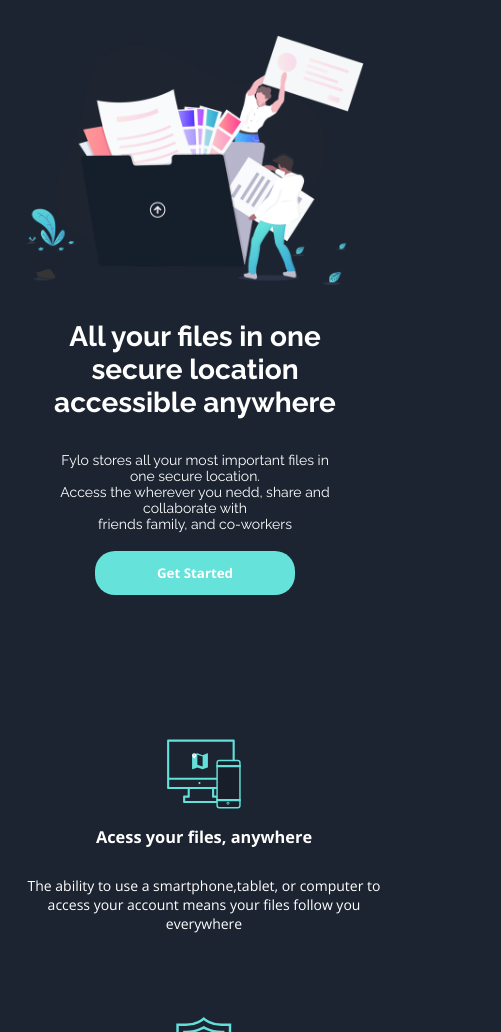
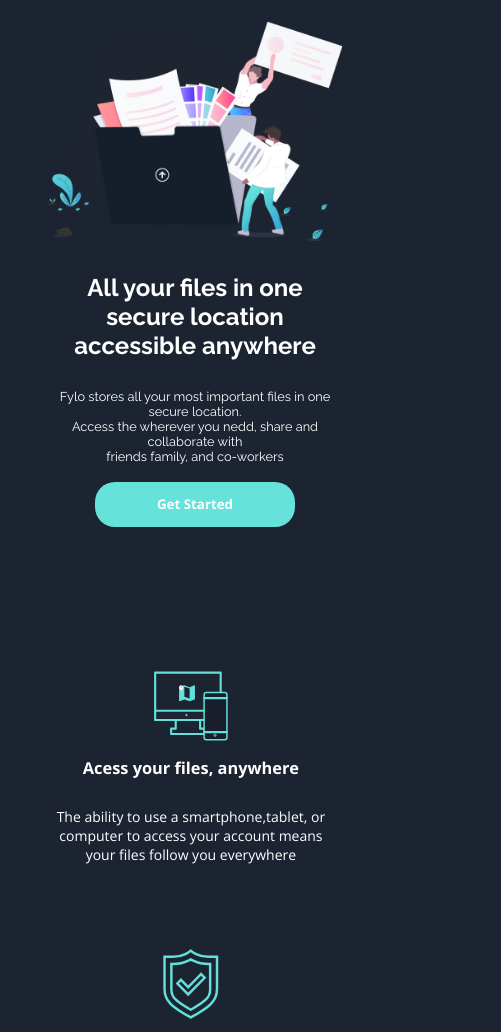
Before and after one commit to DevenRathod2/frontend-mentor-ex3, a plain HTML site: page index.html in a window 390 px wide. Shown: the part 135-1167 px from the top of the page, 501 px wide, since content can reach past the window. Drawn offline with nearby package versions, Linux system fonts and the light colour scheme; files whose address does not match are found by name.

Commit message:
Frontend Mentor Challange No 3

```diff
--- a/style.css
+++ b/style.css
@@ -360,26 +360,43 @@ footer div {
     }
 
     .title_image{
-        height: 250px;
+        height: 220px;
         width: auto;
     }
 
     nav ul li {
         font-size: 10px;
+        margin-left: -10px;
     }
 
     .text_section {
         font-size: 14px;
     }
 
+    .text_section h1 {
+      font-size: 1.5rem;
+  }
+
+  .text_section p {
+    font-size: .8rem;
+}
     .feature_section {
         font-size: 14px;
-        margin-left: -38px;
-    }
+        /* height: auto;
+        width: auto;
+        margin: 0 auto; */
+      }
+
+      .feature {
+        margin-left: -100px;
+      }
 
     .feature p {
         padding: 20px;
+        padding-left: 70px;
+        padding-right: 70px;
     }
+
 
     .worksection {
         display: flex;
@@ -480,6 +497,8 @@ footer div {
     .footer_credit {
         font-size: 11px;
     }
+
+
 }
 
 
```
